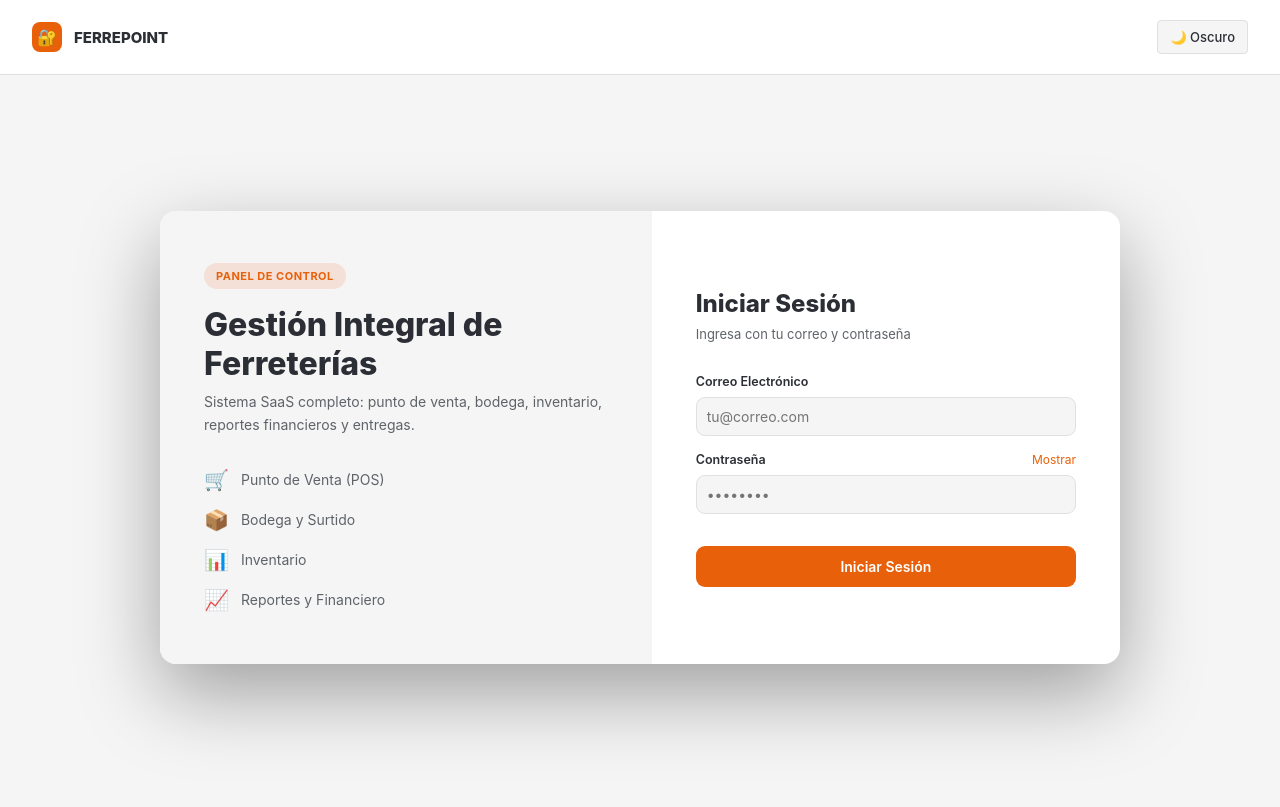
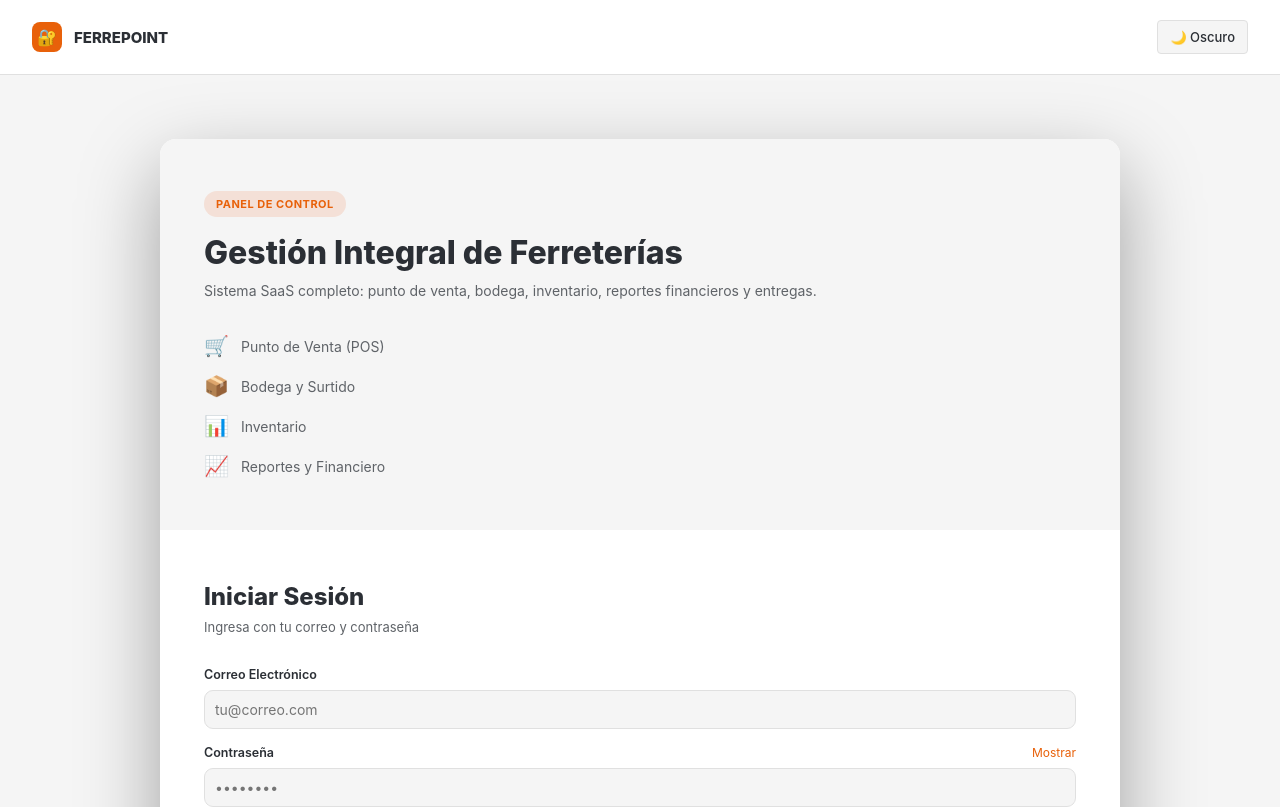
Before and after one commit to difusionculturaluaaan-ops/FERREPOINT, a Next.js app: page /login in a window 1280 px wide. Shown: the top 807 px of the page. Built offline with nearby package versions, Linux system fonts and the light colour scheme; no server answers.

Commit message:
fix: login page responsivity for mobile and tablet devices

```diff
--- a/src/app/login/page.tsx
+++ b/src/app/login/page.tsx
@@ -141,18 +141,18 @@ export default function LoginPage() {
         display: 'flex',
         alignItems: 'center',
         justifyContent: 'center',
-        padding: '2rem'
+        padding: 'max(1rem, 5vw)'
       }}>
         <div style={{
           width: '100%',
           maxWidth: '960px',
           display: 'grid',
-          gridTemplateColumns: '1.05fr 1fr',
+          gridTemplateColumns: 'clamp(280px, 100%, 1.05fr) 1fr',
           borderRadius: '16px',
           boxShadow: '0 30px 80px rgba(0,0,0,0.35)',
           overflow: 'hidden',
           background: 'var(--bg-primary)'
-        }}>
+        }} data-login-grid>
           {/* Panel Izquierdo - Marca */}
           <div style={{
             background: 'var(--bg-secondary)',
@@ -411,6 +411,30 @@ export default function LoginPage() {
           0%, 100% { transform: scale(1); }
           50% { transform: scale(1.1); }
         }
+
+        @media (max-width: 768px) {
+          [data-login-grid] {
+            grid-template-columns: 1fr !important;
+          }
+          [data-login-grid] > div:first-child {
+            display: none !important;
+          }
+          [data-login-grid] > div:last-child {
+            padding: 2rem 1.5rem !important;
+          }
+        }
+
+        @media (max-width: 480px) {
+          [data-login-grid] > div:last-child {
+            padding: 1.5rem 1rem !important;
+          }
+          [data-login-grid] > div:last-child h2 {
+            font-size: 20px !important;
+          }
+          [data-login-grid] > div:last-child button {
+            font-size: 13px !important;
+          }
+        }
       `}</style>
     </div>
   )
```
